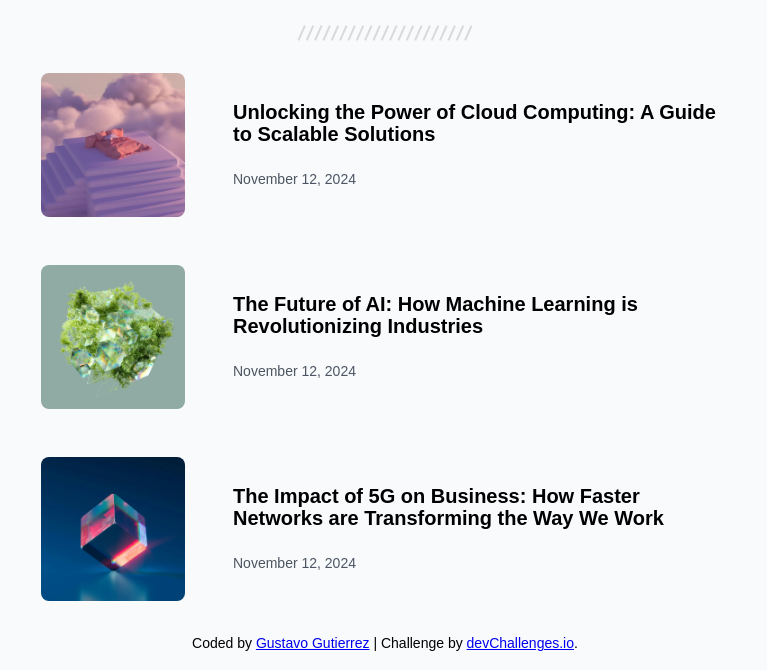
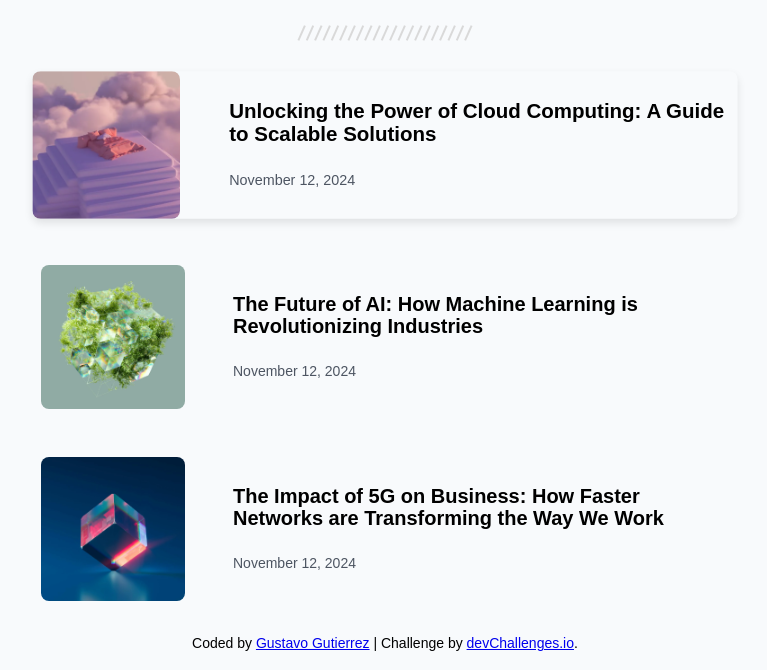
Before and after one commit to gustavo2023/simple-article-listing, a plain HTML site: page index.html in a window 1280 px wide. In both pictures the pointer is over the element 640 px from the left and 279 px from the top of the page. Shown: the part 134-804 px from the top of the page, without its empty margins (255-1022 px from the left). Drawn offline with Linux system fonts and the light colour scheme.

Commit message:
Add hover effect to article elements

```diff
--- a/styles.css
+++ b/styles.css
@@ -146,6 +146,14 @@ article {
   display: flex;
   align-items: center;
   gap: 3rem;
+  transition: transform 0.3s, box-shadow 0.3s;
+  cursor: pointer;
+}
+
+article:hover {
+  transform: scale(1.025);
+  box-shadow: 0 4px 8px rgba(0, 0, 0, 0.1);
+  border-radius: 0.5rem;
 }
 
 .img-container {
```
Also changed, not shown: index.html (+0 -1 lines).
